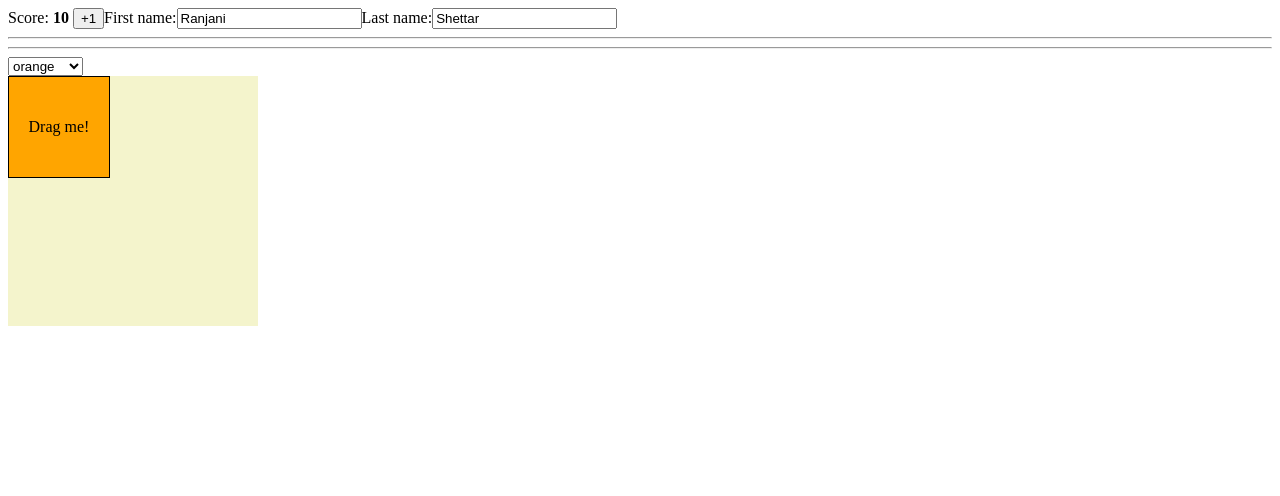
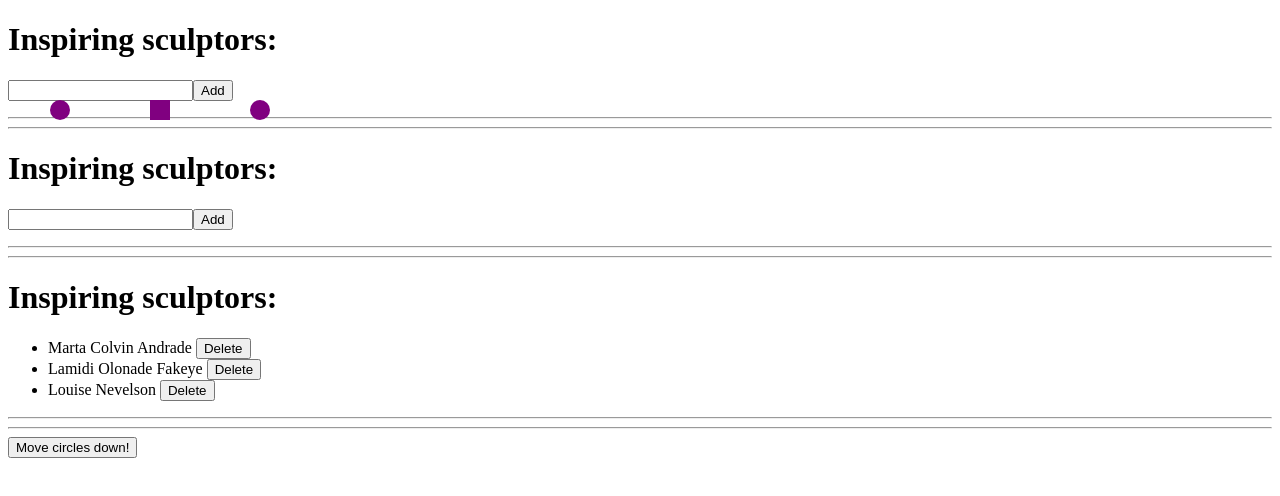
Before and after one commit to DHughes666/react_doc_2, a React (Create React App) app: page / in a window 1280 px wide. Shown: the top 496 px of the page. Built offline with nearby package versions, Linux system fonts and the light colour scheme.

Commit message:
Shape editor

```diff
--- a/src/App.js
+++ b/src/App.js
@@ -1,13 +1,20 @@
-import Score from "./objectUpdate_exercise_component";
-import { Canvas } from "./objectUpdate_exercise_component";
+import List1, { List2, List3, ShapeEditor } from "./array_component";
+
 
 const App = () => {
   return (
     <>
-      <Score />
+      <List1 />
       <hr />
       <hr />
-      <Canvas />
+      <List2 />
+      <hr />
+      <hr />
+      <List3 />
+      <hr />
+      <hr />
+      <ShapeEditor />
+
     </>
 
   )
@@ -15,4 +22,6 @@ const App = () => {
 
 
 
+
+
 export default App;
--- /dev/null
+++ b/src/array_component.jsx
@@ -0,0 +1,169 @@
+import { useState } from "react";
+
+// Adding to an Array
+
+let nextId = 0;
+
+const List1 = () => {
+    const [name, setName] = useState('');
+    const [artists, setArtists] = useState([]);
+
+    return (
+        <>
+            <h1>Inspiring sculptors: </h1>
+            <input
+                value={name}
+                onChange={e => setName(e.target.value)}
+            />
+            <button onClick={() => {
+                artists.push({
+                    id: nextId++,
+                    name: name,
+                });
+            }}>
+                Add
+            </button>
+
+            <ul>
+                {artists.map(artist => (
+                    <li key={artist.id}>{artist.name}</li>
+                ))}
+            </ul>
+        </>
+    )
+}
+
+const List2 = () => {
+    const [name, setName] = useState('');
+    const [artists, setArtists] = useState([]);
+
+    return (
+        <>
+            <h1>Inspiring sculptors: </h1>
+            <input
+                value={name}
+                onChange={e => setName(e.target.value)}
+            />
+            <button onClick={() => {
+                setArtists([
+                    ...artists,
+                    {id: nextId++, name: name}
+                ])
+            }}>
+                Add
+            </button>
+
+            <ul>
+                {artists.map(artist => (
+                    <li key={artist.id}>{artist.name}</li>
+                ))}
+            </ul>
+        </>
+    )
+}
+
+//Removing from an array
+
+/**
+ * The easiest way to remove an item from an array is to filter it out.
+ * In other words, you will produce a new array that will not
+ * contain that item. To do this, use the filter method
+ */
+
+let initialArtists = [
+    {id: 0, name: 'Marta Colvin Andrade'},
+    {id: 1, name: 'Lamidi Olonade Fakeye'},
+    {id: 2, name: 'Louise Nevelson'}
+];
+
+const List3 = () => {
+    const [artists, setArtists] = useState(initialArtists);
+
+    return(
+        <>
+            <h1>Inspiring sculptors: </h1>
+            <ul>
+                {artists.map(artist => (
+                    <li key={artist.id}>
+                    {artist.name}{' '}
+                    <button
+                        onClick={() => {
+                            setArtists(
+                                artists.filter(a => a.id !== artist.id)
+                            )
+                        }}
+                    >
+                        Delete
+                    </button>
+                    </li>
+                ))}
+            </ul>
+        </>
+    )
+}
+
+
+// Transforming an array
+
+/**
+ * If you want to change some or all items of the array,
+ * you can use map() to create a new array.
+ * The function you will pass to map can
+ * decide what to do with each item,
+ * based on its data or its index (or both).
+ */
+
+let initialShapes = [
+    {id: 0, type: 'circle', x: 50, y:100},
+    {id: 1, type: 'square', x: 150, y:100},
+    {id: 2, type: 'circle', x: 250, y:100}
+  ];
+
+  const ShapeEditor = () => {
+    const [shapes, setShapes] = useState(initialShapes);
+
+    const handleClick = () => {
+      const nextShapes = shapes.map(shape => {
+        if (shape.type === 'square') {
+            // No change
+            return shape;
+        } else {
+            // Return a new circle 50px below
+            return {
+                ...shape,
+                y: shape.y + 50
+            }
+        }
+      });
+
+      // Re-render with the new array
+      setShapes(nextShapes);
+    }
+
+    return (
+        <>
+            <button onClick={handleClick}>
+                Move circles down!
+            </button>
+            {shapes.map(shape => (
+                <div
+                    key={shape.id}
+                    style={{
+                        background: 'purple',
+                        position: 'absolute',
+                        left: shape.x,
+                        top: shape.y,
+                        borderRadius: shape.type === 'circle' ? '50%' : '',
+                        width: 20,
+                        height: 20,
+                    }}
+                />
+            ))}
+        </>
+    )
+
+
+  }
+
+export default List1;
+export { List2, List3, ShapeEditor };
```
